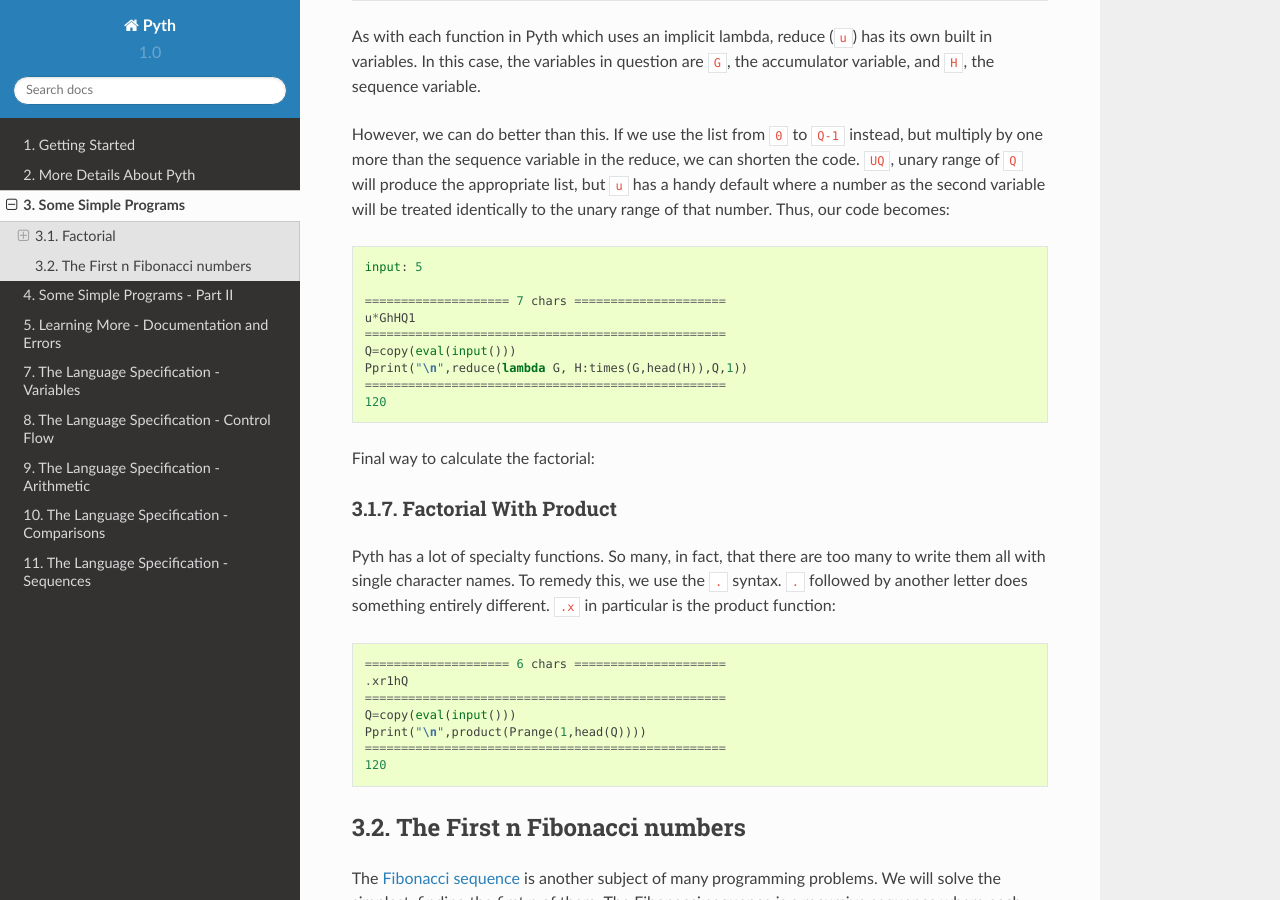
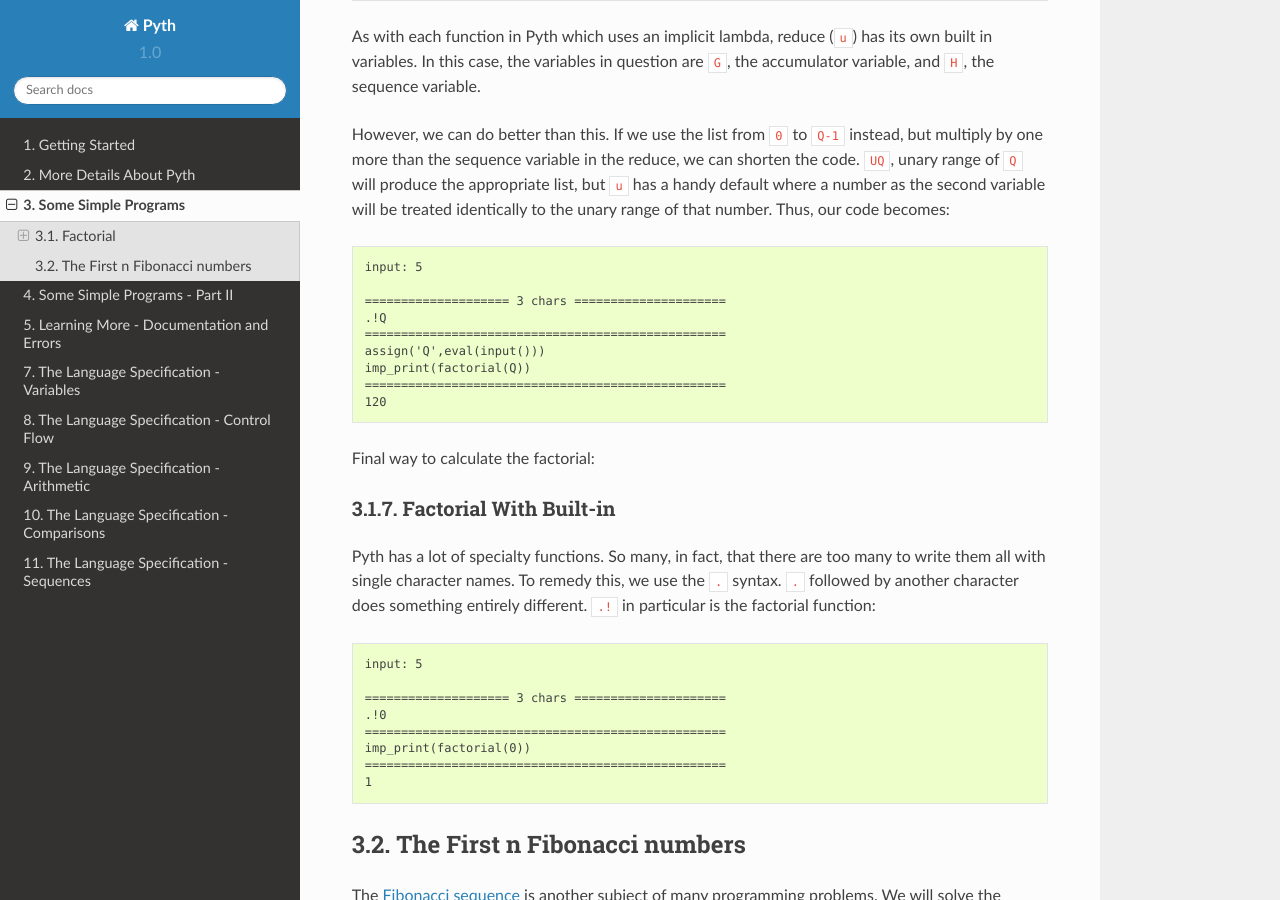
Before and after one commit to isaacg1/pyth, a Sphinx documentation site: the page built from docs/simple-programs.rst, in a window 1280 px wide and 900 px high, scrolled down 7569 px. Built offline with Sphinx 7.4.7 and the Read the Docs theme 2.0.0, drawn with Linux system fonts in a browser that asks for light colours; pages that are not in the unit, such as notebooks, are missing from menus.

Commit message:
Fixed final factorial example

```diff
--- a/docs/simple-programs.rst
+++ b/docs/simple-programs.rst
@@ -330,28 +330,29 @@
 
     input: 5
 
-    ==================== 7 chars =====================
-    u*GhHQ1
+    ==================== 3 chars =====================
+    .!Q
     ==================================================
-    Q=copy(eval(input()))
-    Pprint("\n",reduce(lambda G, H:times(G,head(H)),Q,1))
+    assign('Q',eval(input()))
+    imp_print(factorial(Q))
     ==================================================
     120
 
 Final way to calculate the factorial:
 
-3.1.7. Factorial With Product
+3.1.7. Factorial With Built-in
 -----------------------------
 
-Pyth has a lot of specialty functions. So many, in fact, that there are too many to write them all with single character names. To remedy this, we use the ``.`` syntax. ``.`` followed by another letter does something entirely different. ``.x`` in particular is the product function::
+Pyth has a lot of specialty functions. So many, in fact, that there are too many to write them all with single character names. To remedy this, we use the ``.`` syntax. ``.`` followed by another character does something entirely different. ``.!`` in particular is the factorial function::
 
-    ==================== 6 chars =====================
-    .xr1hQ
+    input: 5
+
+    ==================== 3 chars =====================
+    .!0
     ==================================================
-    Q=copy(eval(input()))
-    Pprint("\n",product(Prange(1,head(Q))))
+    imp_print(factorial(0))
     ==================================================
-    120
+    1
 
 3.2. The First n Fibonacci numbers
 ==================================
```
